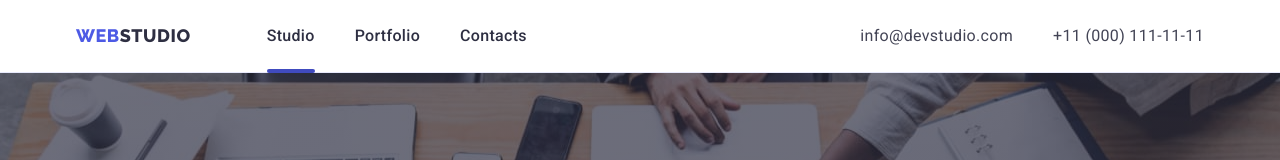
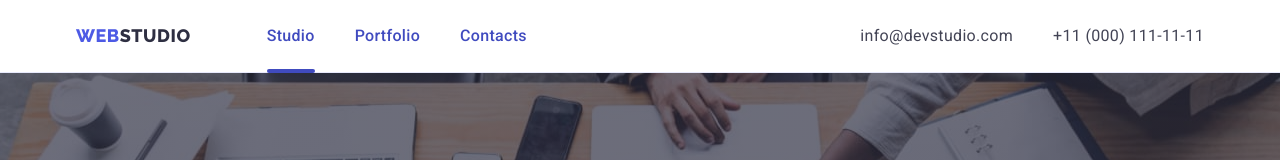
Before and after one commit to YaninaBrizg/goit-markup-hw-04, a plain HTML site: page index.html in a window 1280 px wide. Shown: the top 160 px of the page. Drawn offline with nearby package versions, Linux system fonts and the light colour scheme.

Commit message:
aded color in nav-link

```diff
--- a/css/styles.css
+++ b/css/styles.css
@@ -157,6 +157,7 @@ ul {
   position: relative;
   display: block;
   padding: 24px 0;
+  color: var(--ocean);
 }
 
 .nav-link::after {
```
